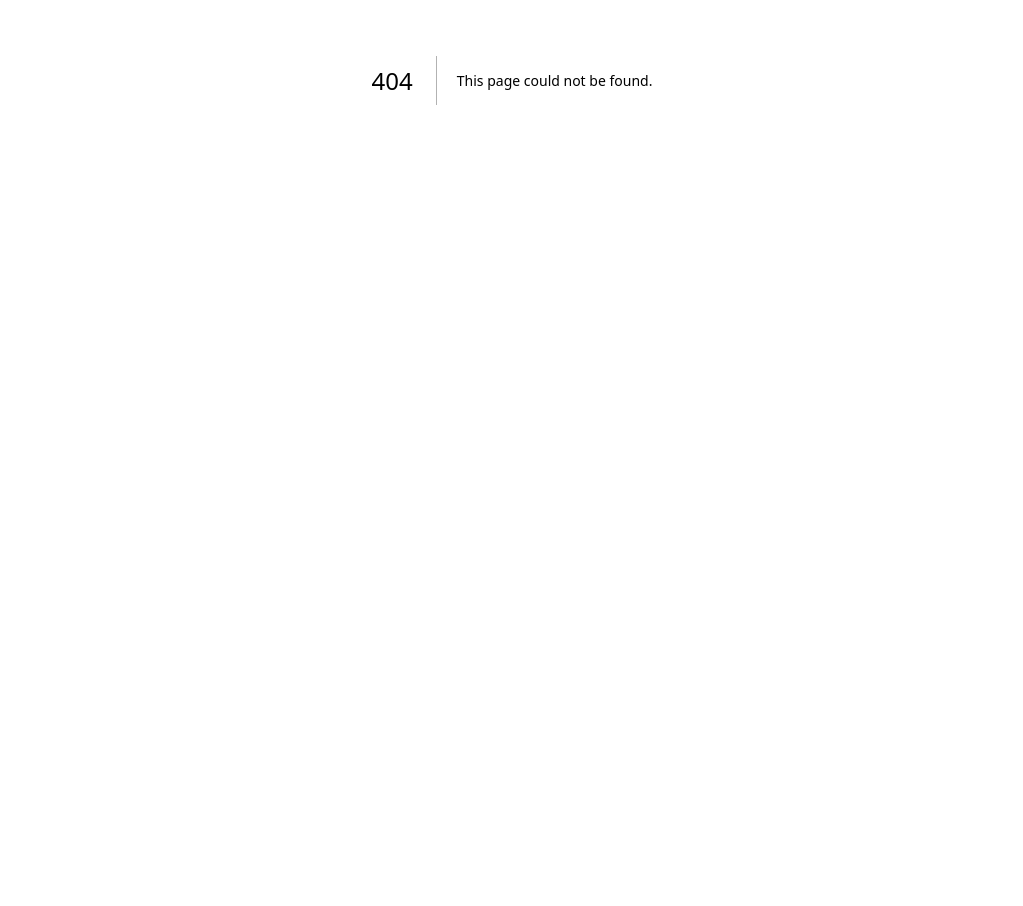
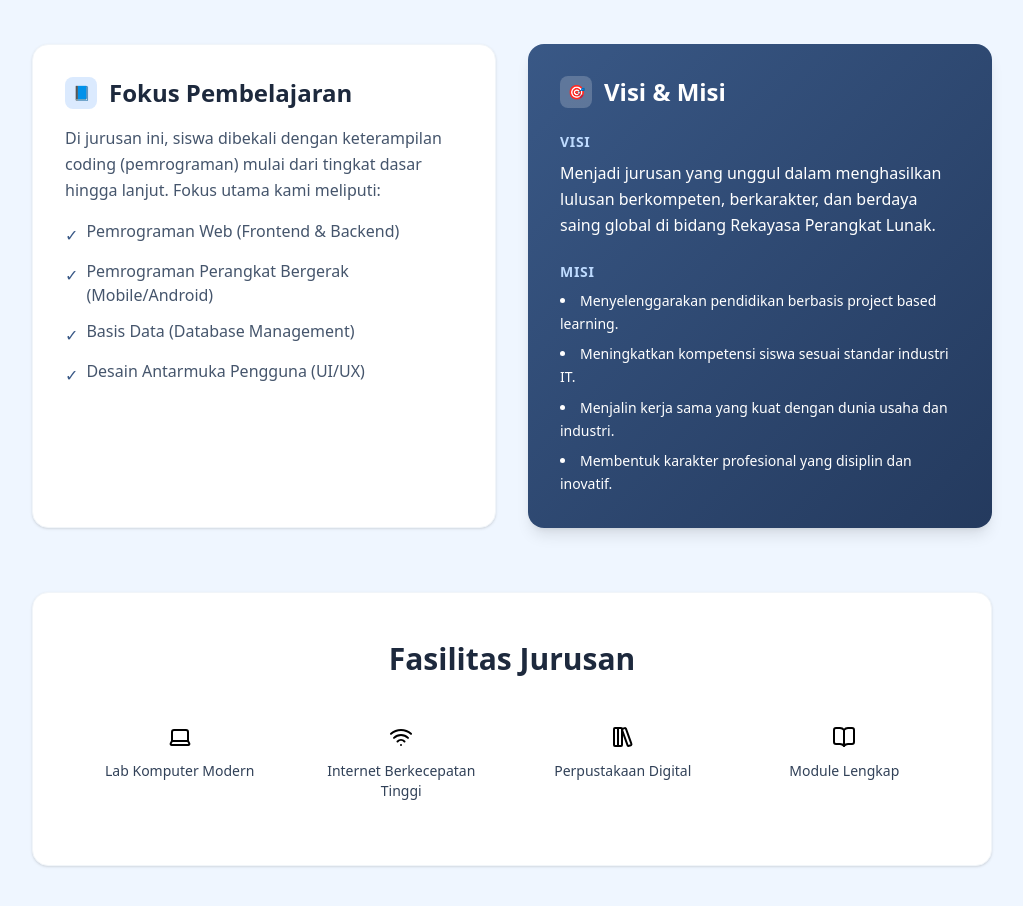
Before and after one commit to NaApipp/profile_rpl, a Next.js app: page /tentang in a window 1280 px wide. Before the commit this address had no page. Shown: the part 320-1226 px from the top of the page, without its empty margins (128-1151 px from the left). Before the commit the page ends 800 px from the top, so only its background shows below. Built offline with nearby package versions, Linux system fonts and the light colour scheme.

Commit message:
feat: create base page route /tentang

```diff
--- /dev/null
+++ b/app/tentang/page.tsx
@@ -0,0 +1,142 @@
+/**
+ * page.tsx (Tentang)
+ * ------------------
+ * Halaman profil jurusan, visi misi, dan tujuan pembelajaran.
+ */
+"use client";
+
+import React from "react";
+import { motion } from "framer-motion";
+import { BookOpen, Laptop, LibraryBig, Wifi } from "lucide-react";
+
+export default function TentangPage() {
+  return (
+    <div className="pt-24 pb-16 min-h-screen bg-blue-50">
+      <div className="container mx-auto px-4 sm:px-6 lg:px-8 max-w-5xl">
+
+        {/* Header */}
+        <motion.div
+          className="text-center mb-16"
+          initial={{ opacity: 0, y: 30 }}
+          animate={{ opacity: 1, y: 0 }}
+          transition={{ duration: 0.6 }}
+        >
+          <div className="inline-block py-1 px-4 rounded-full bg-[#395886]/10 text-[#395886] text-sm font-bold mb-4">
+            PROFIL KAMI
+          </div>
+          <h1 className="text-4xl md:text-5xl font-bold text-[#243a5e] mb-6">
+            Tentang Jurusan RPL
+          </h1>
+          <p className="text-lg text-slate-600 max-w-3xl mx-auto leading-relaxed">
+            Rekayasa Perangkat Lunak (RPL) adalah salah satu kompetensi keahlian di SMKN 4 Kendal yang mendalami cara pengembangan perangkat lunak, mulai dari pembuatan, pemeliharaan, hingga manajemen kualitas perangkat lunak.
+          </p>
+        </motion.div>
+
+        <div className="grid grid-cols-1 md:grid-cols-2 gap-8 mb-16">
+          {/* Sejarah / Deskripsi */}
+          <motion.div
+            className="bg-white rounded-2xl p-8 shadow-sm border border-slate-100"
+            initial={{ opacity: 0, y: 30 }}
+            whileInView={{ opacity: 1, y: 0 }}
+            transition={{ duration: 0.6 }}
+            viewport={{ once: true }}
+          >
+            <h2 className="text-2xl font-bold text-slate-800 mb-4 flex items-center gap-3">
+              <span className="w-8 h-8 rounded-lg bg-blue-100 text-[#395886] flex items-center justify-center text-sm">📘</span>
+              Fokus Pembelajaran
+            </h2>
+            <p className="text-slate-600 leading-relaxed mb-4">
+              Di jurusan ini, siswa dibekali dengan keterampilan coding (pemrograman) mulai dari tingkat dasar hingga lanjut. Fokus utama kami meliputi:
+            </p>
+            <ul className="space-y-3 text-slate-600">
+              <li className="flex items-start gap-2">
+                <span className="text-[#395886] mt-1">✓</span>
+                Pemrograman Web (Frontend & Backend)
+              </li>
+              <li className="flex items-start gap-2">
+                <span className="text-[#395886] mt-1">✓</span>
+                Pemrograman Perangkat Bergerak (Mobile/Android)
+              </li>
+              <li className="flex items-start gap-2">
+                <span className="text-[#395886] mt-1">✓</span>
+                Basis Data (Database Management)
+              </li>
+              <li className="flex items-start gap-2">
+                <span className="text-[#395886] mt-1">✓</span>
+                Desain Antarmuka Pengguna (UI/UX)
+              </li>
+            </ul>
+          </motion.div>
+
+          {/* Visi Misi */}
+          <motion.div
+            className="bg-gradient-to-br from-[#395886] to-[#243a5e] rounded-2xl p-8 shadow-lg text-white"
+            initial={{ opacity: 0, y: 30 }}
+            whileInView={{ opacity: 1, y: 0 }}
+            viewport={{ once: true }}
+            transition={{ duration: 0.6, delay: 0.2 }}
+          >
+            <h2 className="text-2xl font-bold mb-6 flex items-center gap-3">
+              <span className="w-8 h-8 rounded-lg bg-white/20 flex items-center justify-center text-sm">🎯</span>
+              Visi & Misi
+            </h2>
+
+            <div className="mb-6">
+              <h3 className="text-blue-200 font-semibold mb-2 uppercase text-sm tracking-wider">Visi</h3>
+              <p className="leading-relaxed">
+                Menjadi jurusan yang unggul dalam menghasilkan lulusan berkompeten, berkarakter, dan berdaya saing global di bidang Rekayasa Perangkat Lunak.
+              </p>
+            </div>
+
+            <div>
+              <h3 className="text-blue-200 font-semibold mb-2 uppercase text-sm tracking-wider">Misi</h3>
+              <ul className="space-y-2 text-sm leading-relaxed list-disc list-inside">
+                <li>Menyelenggarakan pendidikan berbasis project based learning.</li>
+                <li>Meningkatkan kompetensi siswa sesuai standar industri IT.</li>
+                <li>Menjalin kerja sama yang kuat dengan dunia usaha dan industri.</li>
+                <li>Membentuk karakter profesional yang disiplin dan inovatif.</li>
+              </ul>
+            </div>
+          </motion.div>
+        </div>
+
+        {/* Fasilitas */}
+        <motion.div
+          className="bg-white rounded-2xl p-8 md:p-12 shadow-sm border border-slate-100 text-center"
+          initial={{ opacity: 0, y: 30 }}
+          whileInView={{ opacity: 1, y: 0 }}
+          transition={{ duration: 0.6 }}
+          viewport={{ once: true }}
+        >
+          <h2 className="text-2xl md:text-3xl font-bold text-slate-800 mb-8">Fasilitas Jurusan</h2>
+          <div className="grid grid-cols-2 md:grid-cols-4 gap-6">
+            {/* Fasilitas 1 */}
+            <div className="flex flex-col items-center p-4">
+                <div className="text-4xl mb-3"><Laptop/></div>
+                <h3 className="font-medium text-slate-700 text-sm">Lab Komputer Modern</h3>
+              </div>
+
+            {/* Fasilitas 2 */}
+            <div className="flex flex-col items-center p-4">
+                <div className="text-4xl mb-3"><Wifi/></div>
+                <h3 className="font-medium text-slate-700 text-sm">Internet Berkecepatan Tinggi</h3>
+              </div>
+
+            {/* Fasilitas 3 */}
+            <div className="flex flex-col items-center p-4">
+                <div className="text-4xl mb-3"><LibraryBig/></div>
+                <h3 className="font-medium text-slate-700 text-sm">Perpustakaan Digital</h3>
+              </div>
+
+            {/* Fasilitas 4 */}
+            <div className="flex flex-col items-center p-4">
+                <div className="text-4xl mb-3"><BookOpen/></div>
+                <h3 className="font-medium text-slate-700 text-sm">Module Lengkap</h3>
+              </div>
+          </div>
+        </motion.div>
+
+      </div>
+    </div>
+  );
+}
```
